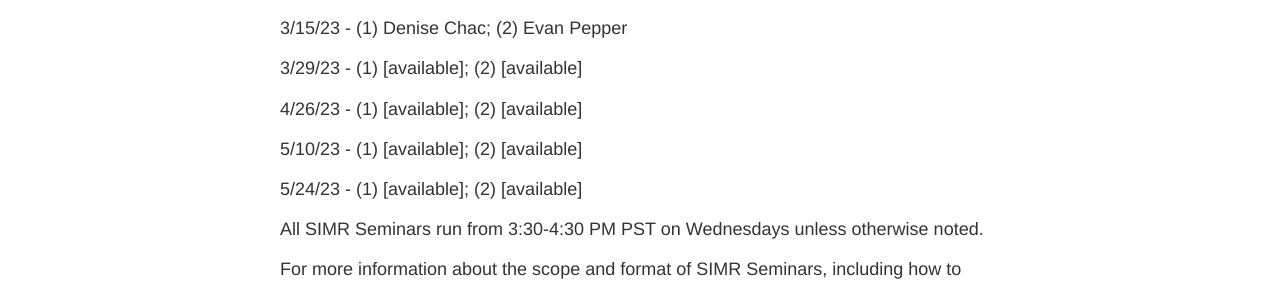
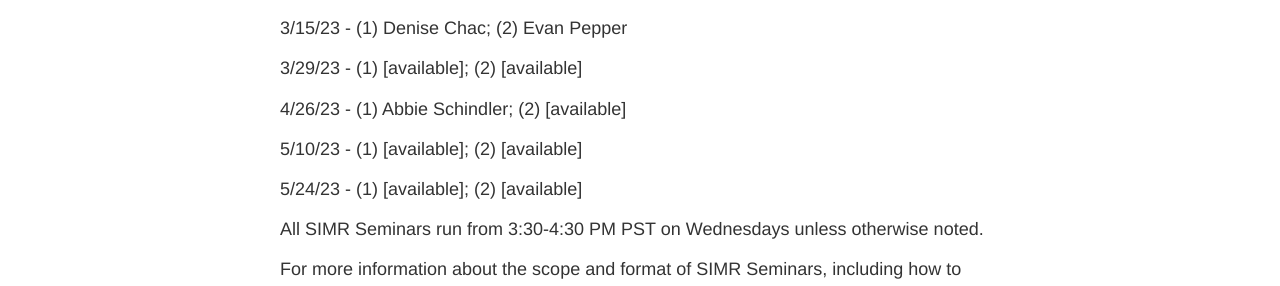
Before and after one commit to SIMR-seminars/SIMR-seminars.github.io, a Jekyll site: the page built from _posts/2021-12-7-SIMR-Seminars.md, in a window 1280 px wide. Shown: the part 648-934 px from the top of the page. Built offline with Jekyll 4.4.1, drawn with Linux system fonts in a browser that asks for light colours.

Commit message:
updated current schedule

```diff
--- a/_posts/2021-12-7-SIMR-Seminars.md
+++ b/_posts/2021-12-7-SIMR-Seminars.md
@@ -27,7 +27,7 @@
 
 3/29/23 - (1) [available]; (2) [available]
 
-4/26/23 - (1) [available]; (2) [available]
+4/26/23 - (1) Abbie Schindler; (2) [available]
 
 5/10/23 - (1) [available]; (2) [available]
 
```
